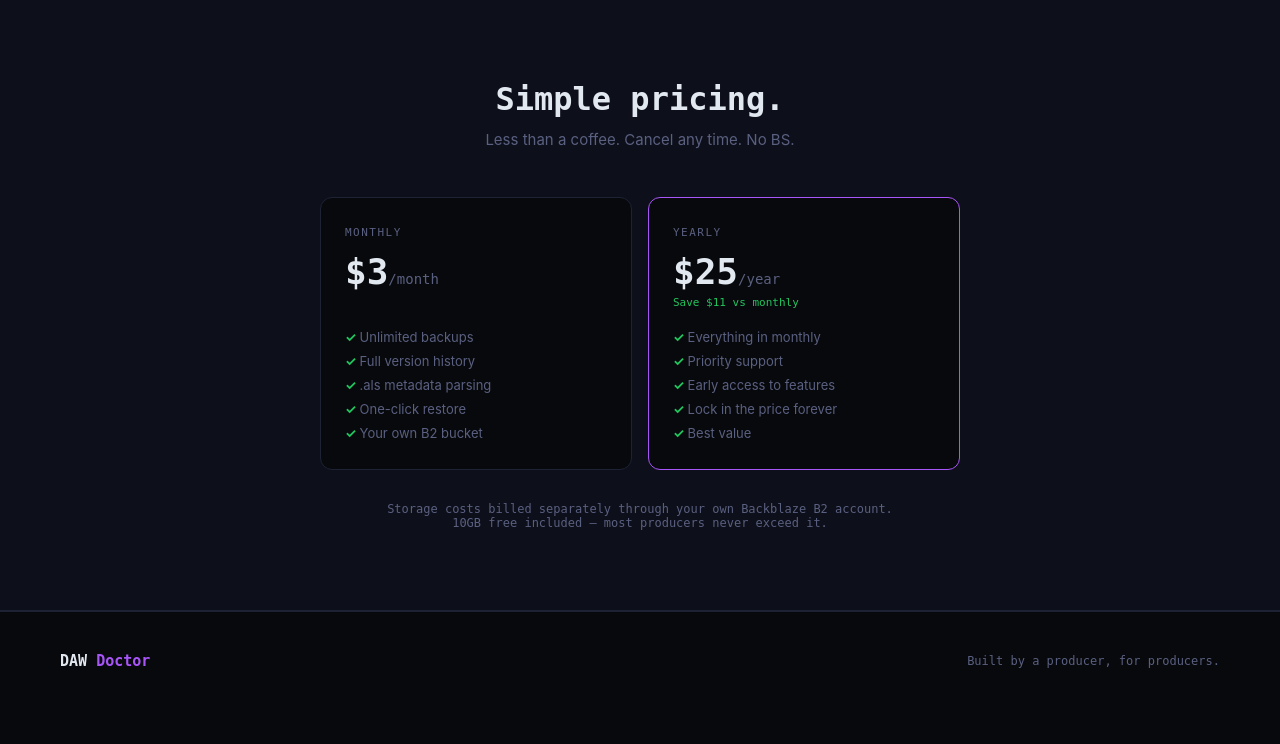
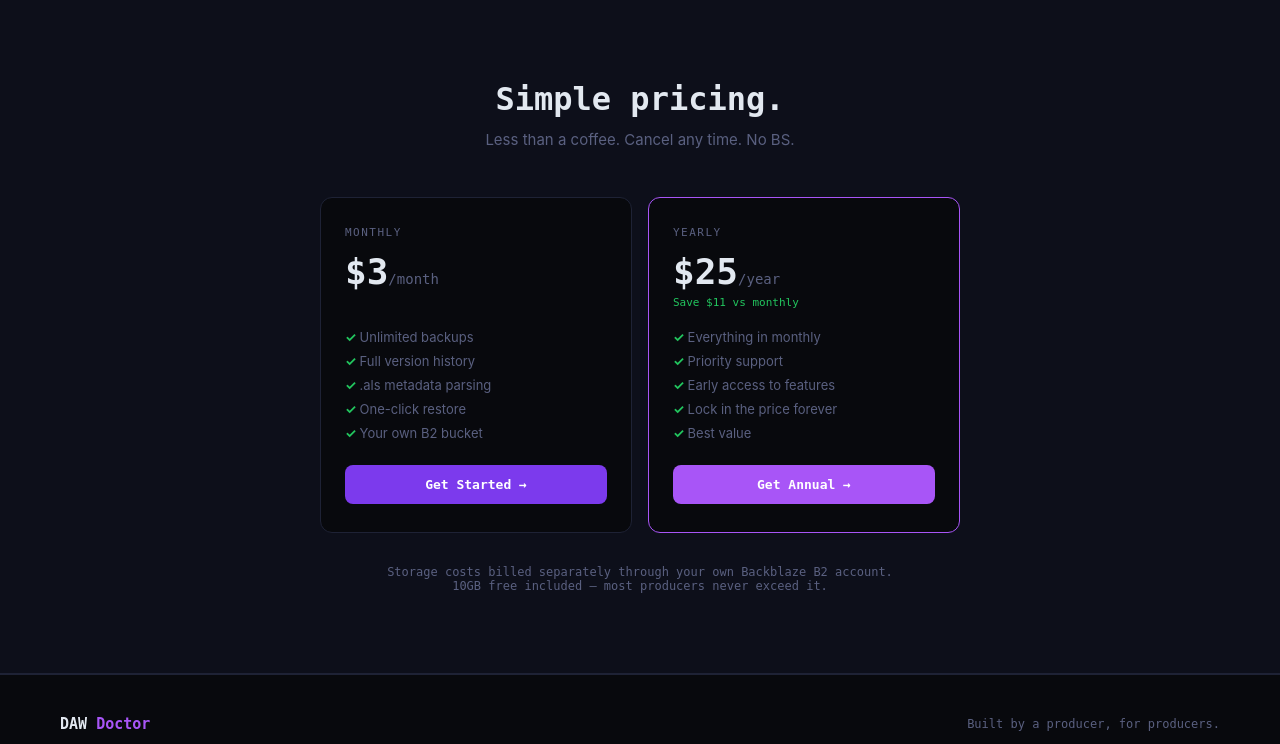
Before and after one commit to papjamzzz/producer-vault, a Flask app: page /landing in a window 1280 px wide. Shown: the part 1990-2734 px from the top of the page. Before the commit the page ends 2658 px from the top, so only its background shows below. Run offline with Flask 3, Linux system fonts and the light colour scheme.

Commit message:
Wire Stripe payment links to landing page CTAs

```diff
--- a/templates/landing.html
+++ b/templates/landing.html
@@ -170,7 +170,7 @@
 
 <nav>
   <div class="nav-logo">DAW <span>Doctor</span></div>
-  <a href="#pricing" class="nav-cta">Get Started</a>
+  <a href="https://buy.stripe.com/6oUaER0qocUy76CgSr7g405" class="nav-cta">Get Started</a>
 </nav>
 
 <!-- HERO -->
@@ -179,7 +179,7 @@
   <h1>Never lose a session <span>again.</span></h1>
   <p>DAW Doctor watches your Ableton folder and backs up every save to the cloud — automatically. No clicks. No thinking about it. Just open Ableton and work.</p>
   <div class="hero-actions">
-    <a href="#pricing" class="btn-primary">Start for $3/month</a>
+    <a href="https://buy.stripe.com/6oUaER0qocUy76CgSr7g405" class="btn-primary">Start for $3/month</a>
     <a href="/dashboard" class="btn-secondary">View Dashboard →</a>
   </div>
   <div class="hero-sub">10GB free · No credit card to start · Cancel any time</div>
@@ -318,6 +318,7 @@
           <li>One-click restore</li>
           <li>Your own B2 bucket</li>
         </ul>
+        <a href="https://buy.stripe.com/6oUaER0qocUy76CgSr7g405" class="buy-btn" style="display:block;margin-top:24px;background:var(--accent);color:#fff;text-align:center;padding:12px;border-radius:8px;font-size:13px;font-weight:700;font-family:inherit;">Get Started →</a>
       </div>
       <div class="pricing-card featured">
         <div class="pricing-label">Yearly</div>
@@ -330,6 +331,7 @@
           <li>Lock in the price forever</li>
           <li>Best value</li>
         </ul>
+        <a href="https://buy.stripe.com/28EaERb52aMqdv0gSr7g406" class="buy-btn" style="display:block;margin-top:24px;background:var(--accent2);color:#fff;text-align:center;padding:12px;border-radius:8px;font-size:13px;font-weight:700;font-family:inherit;">Get Annual →</a>
       </div>
     </div>
     <div class="pricing-note">
```
